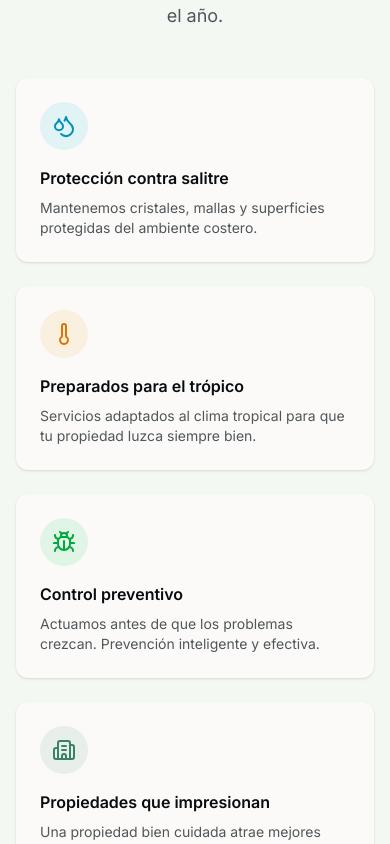
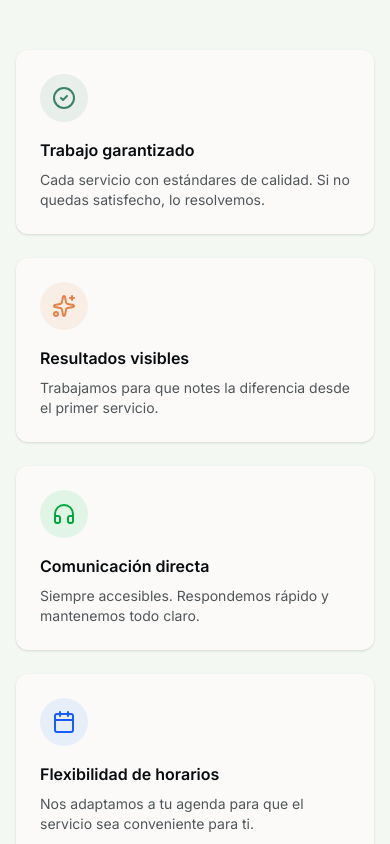
Before and after one commit to benacoadjusters/v0-acosta-property-services, a Next.js app: page / in a window 390 px wide. Shown: the part 2520-3364 px from the top of the page. Built offline with nearby package versions, Linux system fonts and the light colour scheme; a web font is replaced by a local one.

Commit message:
feat: update service section and add new icon\n\nUpdated service descriptions and added Headphones icon for direct communication.

```diff
--- a/app/page.tsx
+++ b/app/page.tsx
@@ -3,7 +3,7 @@
 import Link from "next/link"
 import Image from "next/image"
 import { useState, useEffect } from "react"
-import { Phone, ArrowRight, Shield, Clock, Award, CheckCircle2, Bug, TreePine, HardHat, SprayCan, Droplets, Users, Layers, Wrench, Zap, Grid3X3, Sparkles, Waves, Droplet, Sun, Eye, AlertTriangle, ClipboardList, Calendar, MapPin, Building2, Home as HomeIcon, Thermometer, CloudRain } from "lucide-react"
+import { Phone, ArrowRight, Shield, Clock, Award, CheckCircle2, Bug, TreePine, HardHat, SprayCan, Droplets, Users, Layers, Wrench, Zap, Grid3X3, Sparkles, Waves, Droplet, Sun, Eye, AlertTriangle, ClipboardList, Calendar, MapPin, Building2, Home as HomeIcon, Thermometer, CloudRain, Headphones } from "lucide-react"
 import { Button } from "@/components/ui/button"
 import { Card, CardContent } from "@/components/ui/card"
 import { company } from "@/content/company"
@@ -219,56 +219,56 @@ export default function HomePage() {
           </div>
         </section>
 
-        {/* Expertos en el clima de Puerto Rico */}
+        {/* Servicios que marcan la diferencia */}
         <section className="py-16 md:py-24 bg-secondary/30">
           <div className="container mx-auto px-4">
             <div className="text-center max-w-3xl mx-auto mb-12">
               <h2 className="text-3xl md:text-4xl font-bold text-foreground mb-4 text-balance">
-                Expertos en el clima de Puerto Rico
+                Servicios que marcan la diferencia
               </h2>
               <p className="text-lg text-muted-foreground text-pretty">
-                Conocemos los retos únicos de la isla y sabemos exactamente cómo mantener tu propiedad en óptimas condiciones todo el año.
+                Calidad, compromiso y atención al detalle en cada servicio que ofrecemos para tu propiedad.
               </p>
             </div>
 
             <div className="grid md:grid-cols-2 lg:grid-cols-4 gap-6">
               <div className="bg-background rounded-xl p-6 shadow-sm">
-                <div className="flex h-12 w-12 items-center justify-center rounded-full bg-cyan-500/10 mb-4">
-                  <Droplets className="h-6 w-6 text-cyan-600" />
+                <div className="flex h-12 w-12 items-center justify-center rounded-full bg-primary/10 mb-4">
+                  <CheckCircle2 className="h-6 w-6 text-primary" />
                 </div>
-                <h3 className="font-semibold text-foreground mb-2">Protección contra salitre</h3>
+                <h3 className="font-semibold text-foreground mb-2">Trabajo garantizado</h3>
                 <p className="text-muted-foreground text-sm">
-                  Mantenemos cristales, mallas y superficies protegidas del ambiente costero.
+                  Cada servicio con estándares de calidad. Si no quedas satisfecho, lo resolvemos.
                 </p>
               </div>
 
               <div className="bg-background rounded-xl p-6 shadow-sm">
-                <div className="flex h-12 w-12 items-center justify-center rounded-full bg-amber-500/10 mb-4">
-                  <Thermometer className="h-6 w-6 text-amber-600" />
+                <div className="flex h-12 w-12 items-center justify-center rounded-full bg-accent/10 mb-4">
+                  <Sparkles className="h-6 w-6 text-accent" />
                 </div>
-                <h3 className="font-semibold text-foreground mb-2">Preparados para el trópico</h3>
+                <h3 className="font-semibold text-foreground mb-2">Resultados visibles</h3>
                 <p className="text-muted-foreground text-sm">
-                  Servicios adaptados al clima tropical para que tu propiedad luzca siempre bien.
+                  Trabajamos para que notes la diferencia desde el primer servicio.
                 </p>
               </div>
 
               <div className="bg-background rounded-xl p-6 shadow-sm">
                 <div className="flex h-12 w-12 items-center justify-center rounded-full bg-green-500/10 mb-4">
-                  <Bug className="h-6 w-6 text-green-600" />
+                  <Headphones className="h-6 w-6 text-green-600" />
                 </div>
-                <h3 className="font-semibold text-foreground mb-2">Control preventivo</h3>
+                <h3 className="font-semibold text-foreground mb-2">Comunicación directa</h3>
                 <p className="text-muted-foreground text-sm">
-                  Actuamos antes de que los problemas crezcan. Prevención inteligente y efectiva.
+                  Siempre accesibles. Respondemos rápido y mantenemos todo claro.
                 </p>
               </div>
 
               <div className="bg-background rounded-xl p-6 shadow-sm">
-                <div className="flex h-12 w-12 items-center justify-center rounded-full bg-primary/10 mb-4">
-                  <Building2 className="h-6 w-6 text-primary" />
+                <div className="flex h-12 w-12 items-center justify-center rounded-full bg-blue-500/10 mb-4">
+                  <Calendar className="h-6 w-6 text-blue-600" />
                 </div>
-                <h3 className="font-semibold text-foreground mb-2">Propiedades que impresionan</h3>
+                <h3 className="font-semibold text-foreground mb-2">Flexibilidad de horarios</h3>
                 <p className="text-muted-foreground text-sm">
-                  Una propiedad bien cuidada atrae mejores oportunidades y genera confianza.
+                  Nos adaptamos a tu agenda para que el servicio sea conveniente para ti.
                 </p>
               </div>
             </div>
```
